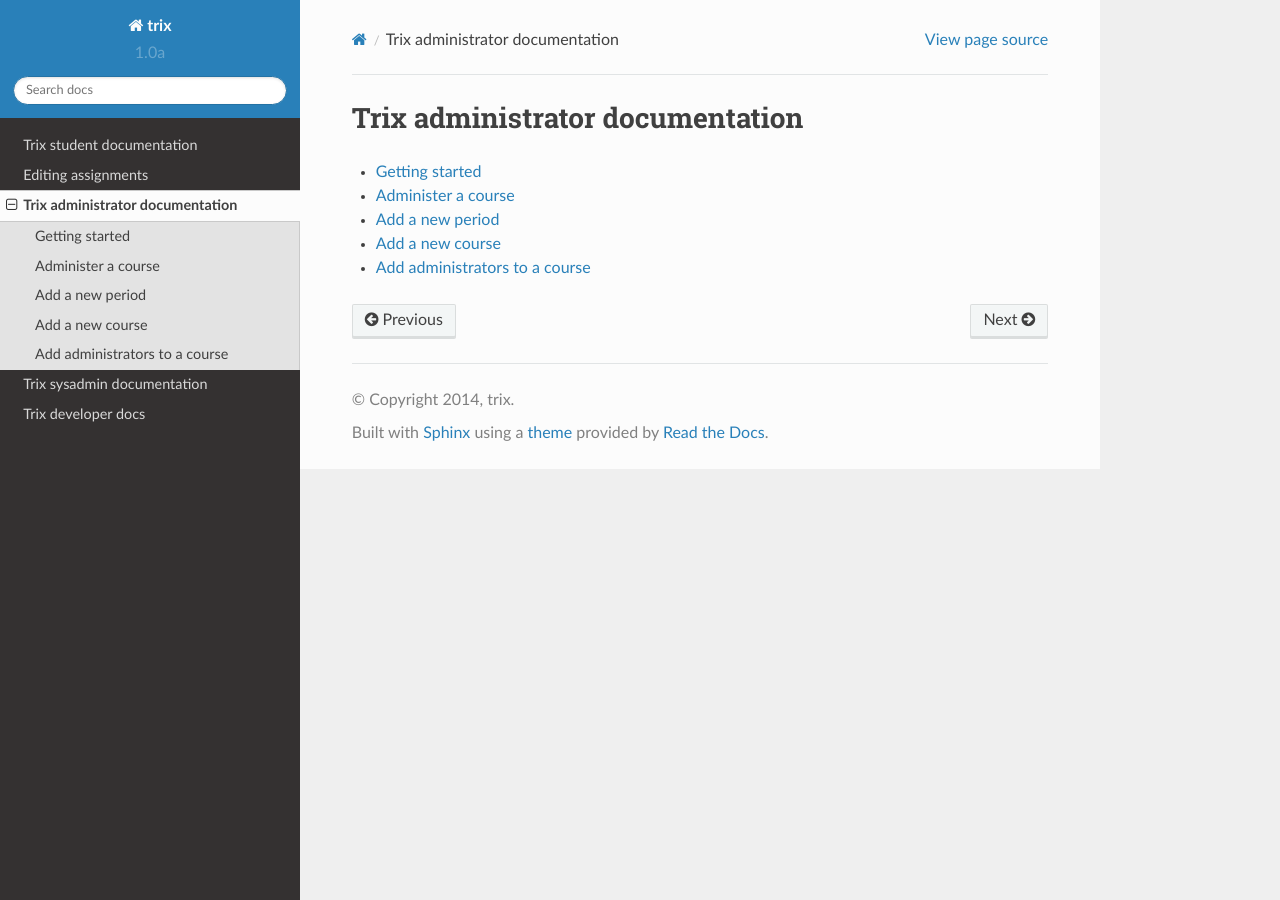
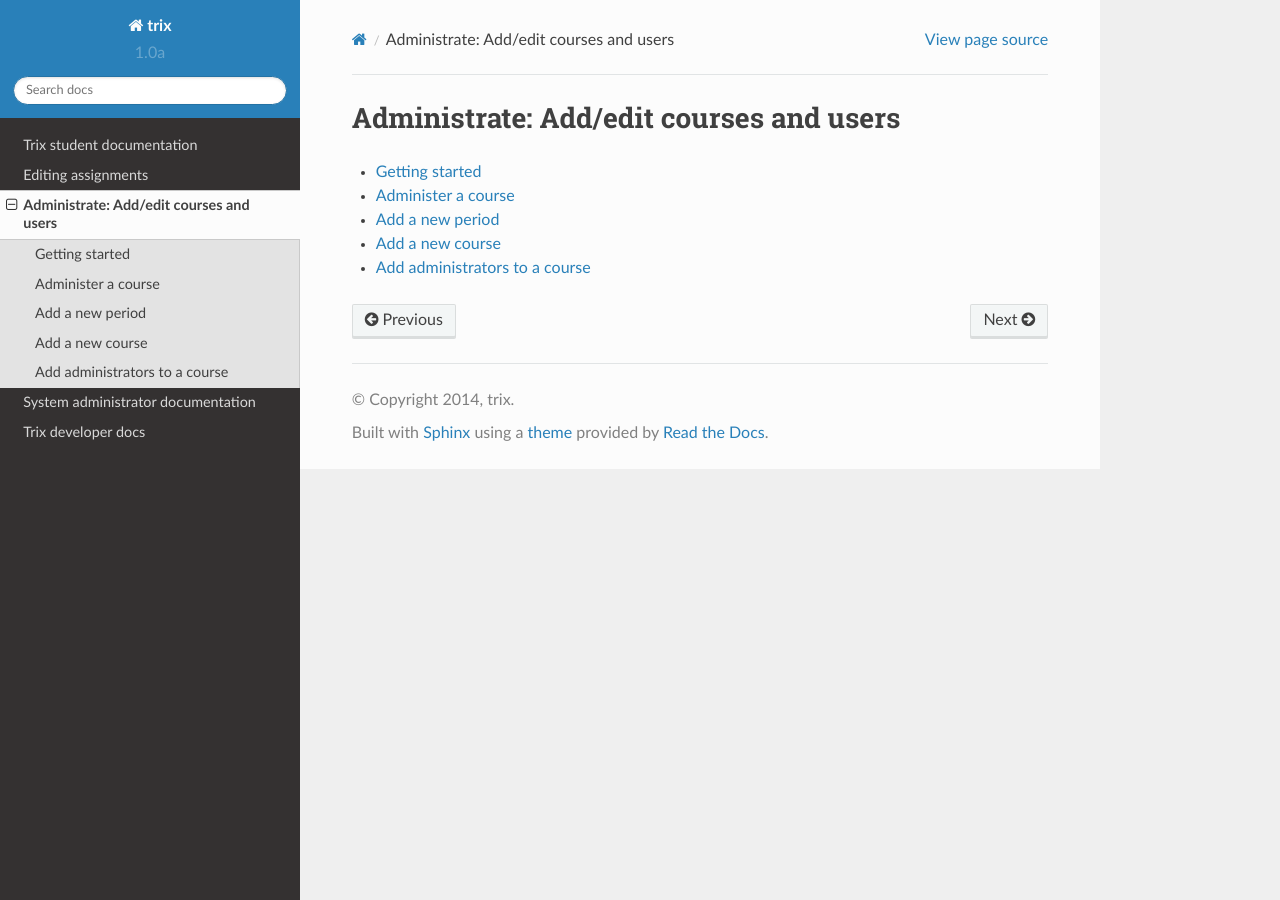
Before and after one commit to devilry/trix2, a Sphinx documentation site: the page built from docs/administrator/index.rst, in a window 1280 px wide. Built offline with Sphinx 7.4.7 and the Read the Docs theme 2.0.0, drawn with Linux system fonts in a browser that asks for light colours; pages that are not in the unit, such as notebooks, are missing from menus.

Commit message:
docs: Better text on the frontpage.

```diff
--- a/docs/administrator/index.rst
+++ b/docs/administrator/index.rst
@@ -1,6 +1,6 @@
-################################
-Trix administrator documentation
-################################
+########################################
+Administrate: Add/edit courses and users
+########################################
 
 
 .. toctree::
--- a/docs/sysadmin/index.rst
+++ b/docs/sysadmin/index.rst
@@ -1,6 +1,6 @@
-###########################
-Trix sysadmin documentation
-###########################
+##################################
+System administrator documentation
+##################################
 
 .. toctree::
    :maxdepth: 2
```
